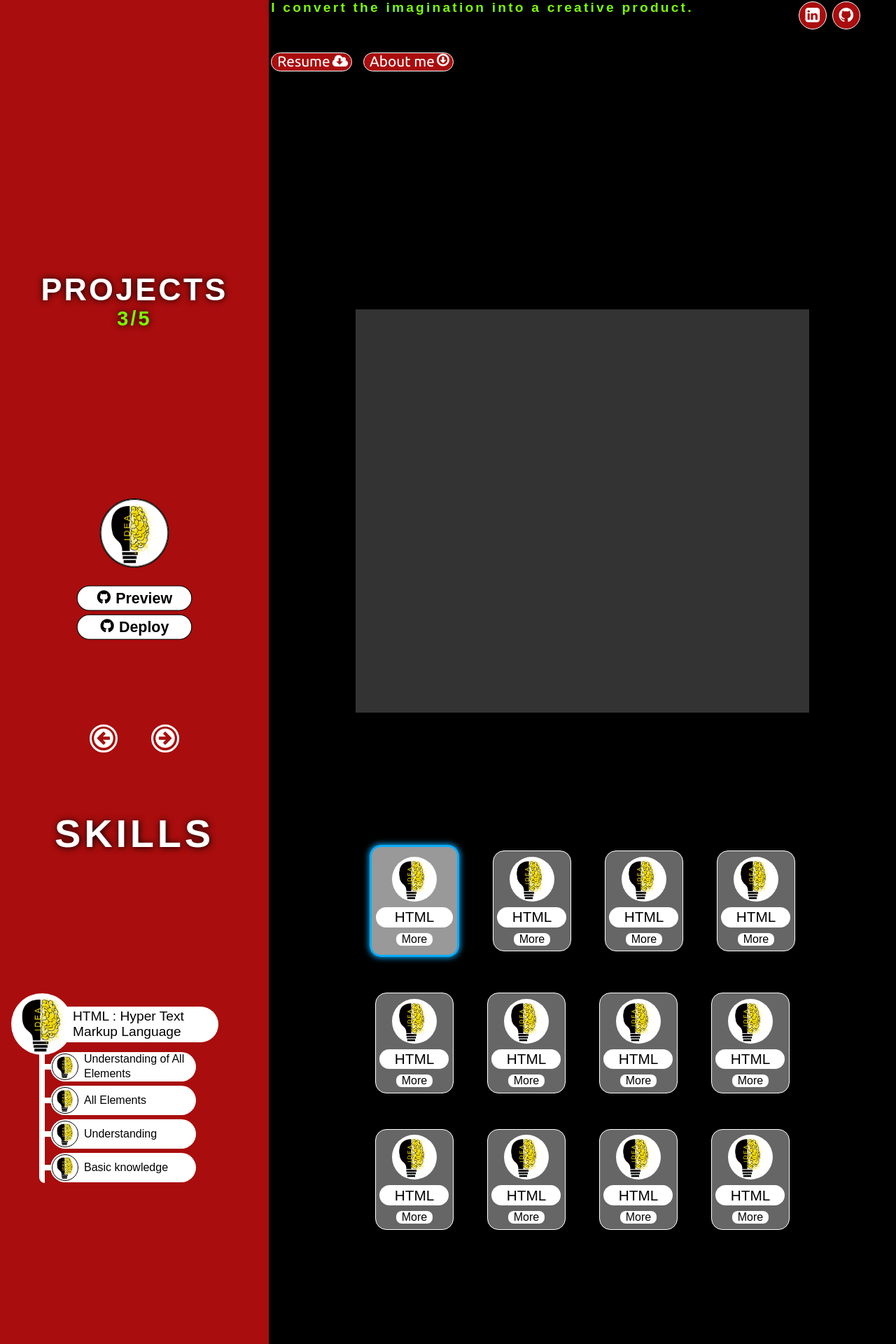
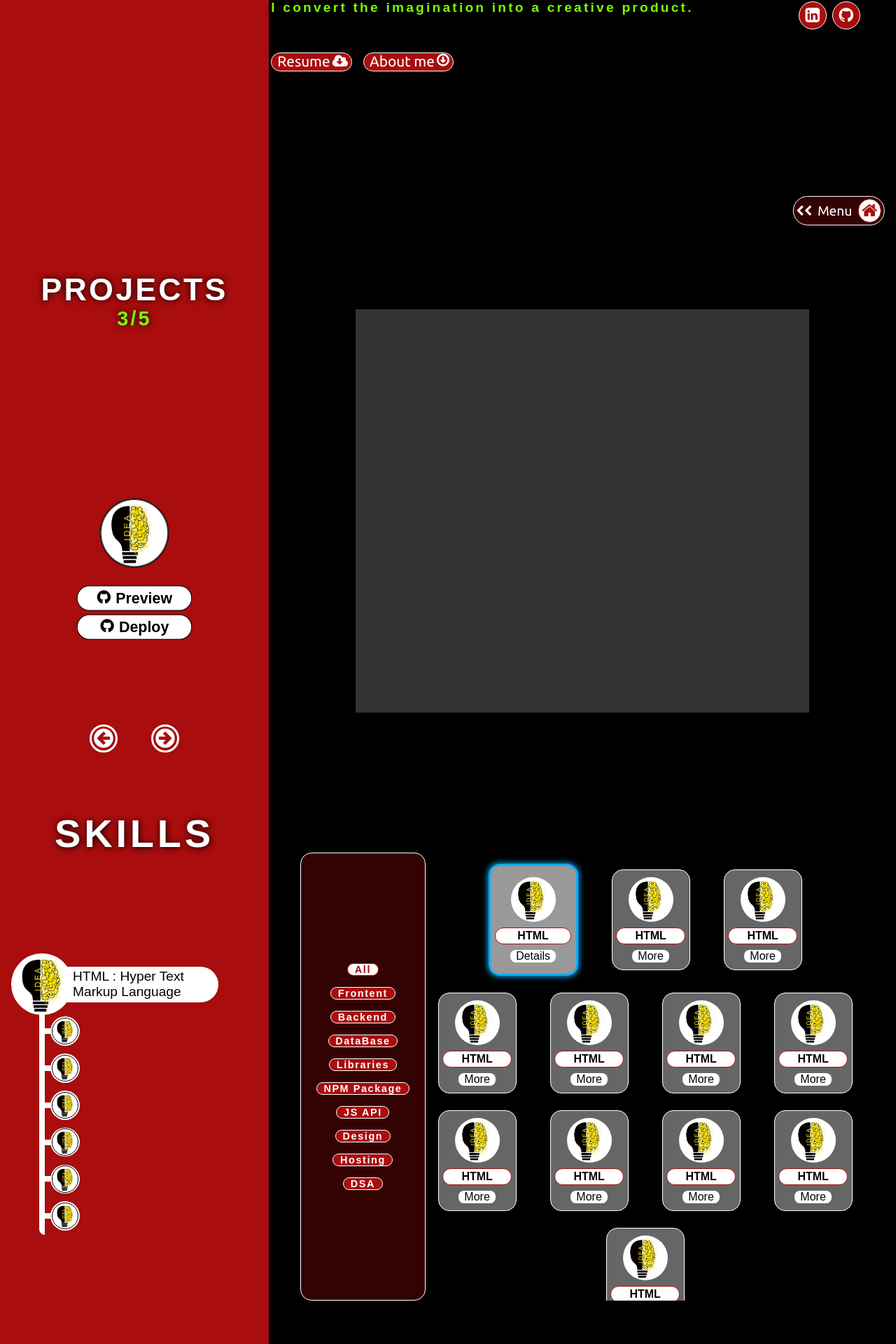
Before and after one commit to mrRhenium/myPortfolio, a React (Create React App) app: page / in a window 1280 px wide. Shown: the part 470-2390 px from the top of the page at 70% size. Built offline with nearby package versions, Linux system fonts and the light colour scheme; a web font is replaced by a local one.

Commit message:
new look of Home page and skill page

```diff
--- a/src/CSS Folder/MenuBar.css
+++ b/src/CSS Folder/MenuBar.css
@@ -1,23 +1,25 @@
 /* ************************** */
-/* Home Page CSS */
+/* MENU BAR COMPONENT CSS */
 /* ************************** */
 
 .container_menu_bar {
-  display: none;
-}
-
-@media screen and (max-width: 750px) {
-  .container_menu_bar {
   position: fixed;
   display: flex;
-    width: 50rem;
-    height: 6rem;
-    left: 50%;
-    transform: translateX(-50%);
-    bottom: 1rem;
+  width: 8.2rem;
+  height: auto;
+  /* height: 3.2rem; */
+  left: 100%;
+  transform: translateX(-100%);
+  margin-left: -1rem;
+  bottom: 0.5rem;
   border-radius: 10rem;
   border: 0.1rem solid white;
-    background-color: white;
+  background-color: rgba(169, 13, 13, 0.3);
+  transition: 1s;
+  overflow: hidden;
+}
+.container_menu_bar:hover {
+  width: 28rem;
 }
 
 .container_menu_bar ul {
@@ -26,60 +28,101 @@
   align-items: center;
   width: 100%;
   height: 100%;
-    padding: 0.2rem 1rem;
+  gap: 0.5rem;
+  padding: 0.2rem 0.2rem;
+  list-style: none;
 }
-
-  .container_menu_bar ul .indicator {
-    position: absolute;
-    display: flex;
-    width: 5.5em;
-    height: 5.5rem;
-    top: 50%;
-    transform: translate(2rem, -50%);
-    border-radius: 50%;
-    background-color: #09adff;
+.container_menu_bar:hover ul {
+  padding-right: 0.5rem;
 }
 
 .container_menu_bar ul li {
-    position: relative;
   display: flex;
-    flex-direction: column;
+}
+.container_menu_bar ul li:nth-child(2) {
+  order: 3;
+}
+.container_menu_bar ul li:nth-child(3) {
+  order: 4;
+}
+.container_menu_bar ul li:nth-child(4) {
+  order: 5;
+}
+.container_menu_bar ul li:nth-child(5) {
+  order: 6;
+}
+.container_menu_bar ul li:nth-child(6) {
+  order: 7;
+}
+
+.container_menu_bar ul li.menu_indicator {
+  display: flex;
   justify-content: center;
   align-items: center;
-    width: 100%;
-    height: 100%;
-    color: black;
-    list-style: none;
-    /* border: 1px solid white; */
+  order: 1;
+  color: white;
+}
+.container_menu_bar:hover ul li.menu_indicator {
+  display: none;
+}
+.container_menu_bar ul li.menu_indicator span {
+  font-size: 1.2rem;
+  font-family: Ubuntu, sans-serif;
+  margin-left: 0.5rem;
 }
 
 .container_menu_bar ul li span {
+  position: relative;
   display: flex;
   justify-content: center;
   align-items: center;
+  cursor: pointer;
+}
+.container_menu_bar ul li span i {
+  color: white;
+  font-size: 1.4rem;
+  width: 1.8rem;
+  height: 1.8rem;
+  text-align: center;
+  border: 0.1rem solid white;
+  border-radius: 50%;
   padding: 0.1rem;
-    width: 100%;
-    /* border: 1px solid wheat; */
+}
+.container_menu_bar ul li span a {
+  color: white;
+  font-size: 0.7rem;
+  font-weight: bolder;
+  font-family: Ubuntu, sans-serif;
+  padding: 0 0.5rem;
+  letter-spacing: 0.1rem;
+  border-radius: 2rem;
+  border: 0.1rem solid white;
+}
+.container_menu_bar ul li:hover i {
+  background-color: #a90d0d;
+}
+.container_menu_bar ul li:hover a {
+  background-color: #a90d0d;
 }
 
-  .container_menu_bar ul li span.icon {
-    font-size: 4rem;
-    height: 70%;
+.container_menu_bar ul li.active {
+  order: 2;
+  display: flex;
+}
+.container_menu_bar ul li span.active i {
+  font-size: 1.5rem;
+  color: #a90d0d;
+  width: 2.1rem;
+  height: 2.1rem;
+  /* width: auto;
+  height: auto; */
+  padding: 0.2rem;
+  border: 0.1rem solid #a90d0d;
+  background-color: white;
+}
+.container_menu_bar ul li span.active a {
+  display: none;
 }
 
-  .container_menu_bar ul li span.icon_name {
-    font-size: 2rem;
-    height: 30%;
+@media screen and (max-width: 750px) {
 }
-
-  .container_menu_bar ul li span.icon.active {
-    height: 70%;
-    font-size: 4.5rem;
-    /* transform: translateY(-50%); */
-  }
-
-  .container_menu_bar ul li span.icon_name.active {
-    display: none;
-    height: 30%;
-  }
-}
--- a/src/CSS Folder/Skill.css
+++ b/src/CSS Folder/Skill.css
@@ -22,6 +22,7 @@
   display: none;
   width: 100%;
   background-color: black;
+  border: 1px solid white;
 }
 
 .skill_page .upper_part {
@@ -55,12 +56,13 @@
 .section_left .lower_part .card {
   position: relative;
   display: flex;
-  justify-content: center;
-  align-items: center;
   flex-direction: column;
+  /* justify-content: center; */
+  /* align-items: center; */
   width: 100%;
-  height: 16.5rem;
-  transform: translateY(-2rem);
+  height: 27rem;
+  /* height: 16.5rem; */
+  /* transform: translateY(-2rem); */
   /* animation: skill_card_anim 1s infinite; */
   /* border: 1px solid white; */
 }
@@ -80,7 +82,7 @@
   /* justify-content: center; */
   align-items: center;
   width: 100%;
-  height: 28%;
+  height: 15%;
   /* border: 1px solid white; */
 }
 
@@ -148,6 +150,7 @@
   display: flex;
   width: 100%;
   height: 0%;
+  overflow: hidden;
   animation: card_entry_body_anim 2s 4s;
   animation-fill-mode: forwards;
   /* border: 1px solid white; */
@@ -158,7 +161,7 @@
     height: 0;
   }
   100% {
-    height: 72%;
+    height: 85%;
   }
 }
 
@@ -167,12 +170,14 @@
   display: flex;
   flex-direction: column;
   width: 16rem;
-  height: 100%;
+  /* height: 90%; */
+  height: fit-content;
+  padding-top: 0.5rem;
   margin-left: 3.5rem;
   overflow-y: scroll;
-  /* border: 1px solid black; */
   border-left: 0.5rem solid white;
   border-bottom-left-radius: 0.5rem;
+  /* border: 1px solid black; */
 }
 .item_cntnr::-webkit-scrollbar {
   width: 0.1rem;
@@ -193,7 +198,7 @@
   display: flex;
   align-items: center;
   height: 3.3rem;
-  margin: 0.2rem 0;
+  /* margin: 0.2rem 0; */
   /* border: 2px solid black; */
 }
 .lower_part .card .body .item_cntnr .rods {
@@ -209,12 +214,23 @@
   position: relative;
   display: flex;
   align-items: center;
-  width: 13rem;
+  width: 2.6rem;
   height: 2.6rem;
   padding: 0.1rem;
   border-radius: 2rem;
   background-color: white;
+  overflow: hidden;
   transform: translateX(-0.5rem);
+  animation: card_entry_body_content_anim 0.5s 6s;
+  animation-fill-mode: forwards;
+}
+@keyframes card_entry_body_content_anim {
+  0% {
+    width: 2.6rem;
+  }
+  100% {
+    width: 13rem;
+  }
 }
 
 .lower_part .card .body .item_cntnr .content .img {
@@ -236,8 +252,9 @@
 .skill_page .section_right {
   position: relative;
   display: flex;
-  flex-direction: column;
-  align-items: center;
+  flex-direction: row;
+  justify-content: center;
+  align-items: flex-end;
   width: 70%;
   height: 100%;
   background-color: black;
@@ -247,14 +264,56 @@
   display: none;
 }
 
+.skill_page .section_right .filter_cntnr {
+  position: relative;
+  display: flex;
+  flex-direction: column;
+  justify-content: center;
+  align-items: center;
+  width: 20%;
+  height: 80%;
+  gap: 1rem;
+  bottom: 4.5rem;
+  border-radius: 1rem;
+  background-color: rgba(169, 13, 13, 0.3);
+  border: 0.1rem solid white;
+}
+.skill_page .section_right .filter_cntnr .filter_item p {
+  color: white;
+  font-size: 0.9rem;
+  font-weight: bold;
+  letter-spacing: 0.1rem;
+  display: block;
+  text-align: center;
+  width: fit-content;
+  height: auto;
+  padding: 0rem 0.6rem;
+  cursor: pointer;
+  background-color: #a90d0d;
+  border: 0.1rem solid white;
+  border-radius: 1rem;
+}
+.skill_page .section_right .filter_cntnr .filter_item.active p {
+  color: #a90d0d;
+  background-color: white;
+  border: 0.1rem solid #a90d0d;
+}
+.skill_page .section_right .filter_cntnr .filter_item:hover p {
+  color: #a90d0d;
+  background-color: white;
+  border: 0.1rem solid #a90d0d;
+}
+
 .skill_page .section_right .lower_part {
   position: relative;
   display: flex;
   justify-content: center;
   align-items: center;
-  width: 80%;
+  width: 70%;
   height: 80%;
   margin-top: 2rem;
+  bottom: 4.5rem;
+  /* right: 2rem; */
   /* border: 1px solid white; */
 }
 .skill_page .section_right .lower_part .skill_items_cntnr {
@@ -266,7 +325,7 @@
   gap: 1.5rem 3rem;
   width: 100%;
   height: 100%;
-  padding: 2rem;
+  padding: 1rem;
   overflow-y: scroll;
   overflow-x: hidden;
   /* background-image: url(../../public/assets/scienceBg.jpg);
@@ -335,14 +394,16 @@
   justify-content: center;
   align-items: center;
   width: 90%;
-  height: 1.8rem;
+  height: 1.5rem;
   border-radius: 2rem;
   /* border: 1px solid black; */
   background-color: white;
+  border: 0.1rem solid #a90d0d;
 }
 
 .skill_page .section_right .lower_part .skill_item .title p {
-  font-size: 1.3rem;
+  font-size: 1rem;
+  font-weight: bolder;
 }
 
 .skill_page .section_right .lower_part .skill_item .btn button {
@@ -361,7 +422,7 @@
   border-radius: 0.5rem;
 }
 
-@media screen and (max-width: 1000px) {
+/* @media screen and (max-width: 1000px) {
   .skill_page .section_right .lower_part .skill_items_cntnr {
     padding: 1rem;
   }
@@ -406,7 +467,7 @@
     padding: 0 1rem;
     border: 2px solid black;
   }
-}
+} */
 
 @media screen and (max-width: 750px) {
   .skill_page {
--- a/src/components/MenuBar.js
+++ b/src/components/MenuBar.js
@@ -1,25 +1,37 @@
 import React from "react";
 import "./../CSS Folder/MenuBar.css";
+
+// const menu_items = document.querySelectorAll(".container_menu_bar ul li");
+
+// console.log(typeof menu_items, menu_items);
+
+// menu_items.map((item) => {
+//   console.log("hello", item);
+// });
 
 const MenuBar = () => {
   return (
     <>
       <div className="container_menu_bar">
         <ul>
-          <span className="indicator"></span>
-          <li>
-            <span className="icon active">
-              <i className="fa fa-home"></i>
-            </span>
-            <span className="icon_name active">
-              <a> Home</a>
-            </span>
+          <li className="menu_indicator">
+            <i className="fa fa-chevron-left" aria-hidden="true"></i>
+            <i className="fa fa-chevron-left" aria-hidden="true"></i>
+            <span>Menu</span>
           </li>
           <li>
             <span className="icon">
               <i className="fa fa-home"></i>
             </span>
             <span className="icon_name">
+              <a> Home</a>
+            </span>
+          </li>
+          <li className="active">
+            <span className="icon active">
+              <i className="fa fa-home"></i>
+            </span>
+            <span className="icon_name active">
               <a> Projects</a>
             </span>
           </li>
--- a/src/pages/Home.js
+++ b/src/pages/Home.js
@@ -35,9 +35,7 @@ const Home = () => {
                 <p>This is Nitesh Yadav.</p>
               </div>
               <div className="intro_lower">
-                <span className="profession">
-                  <Anim_text />
-                </span>
+                <span className="profession">{/* <Anim_text /> */}</span>
                 <br />
                 <br />
                 <span className="tag_line_cntnr">
--- a/src/pages/Skill.js
+++ b/src/pages/Skill.js
@@ -98,6 +98,38 @@ const Skill = () => {
           <div className="upper_part">
             <h2>SKILLS</h2>
           </div>
+          <div className="filter_cntnr">
+            <span className="filter_item active">
+              <p>All</p>
+            </span>
+            <span className="filter_item">
+              <p>Frontent</p>
+            </span>
+            <span className="filter_item">
+              <p>Backend</p>
+            </span>
+            <span className="filter_item">
+              <p>DataBase</p>
+            </span>
+            <span className="filter_item">
+              <p>Libraries</p>
+            </span>
+            <span className="filter_item">
+              <p>NPM Package</p>
+            </span>
+            <span className="filter_item">
+              <p>JS API</p>
+            </span>
+            <span className="filter_item">
+              <p>Design</p>
+            </span>
+            <span className="filter_item">
+              <p>Hosting</p>
+            </span>
+            <span className="filter_item">
+              <p>DSA</p>
+            </span>
+          </div>
           <div className="lower_part">
             <div className="skill_items_cntnr">
               <span className="skill_item active">
@@ -108,7 +140,7 @@ const Skill = () => {
                   <p>HTML</p>
                 </span>
                 <span className="btn">
-                  <button>More</button>
+                  <button>Details</button>
                 </span>
               </span>
               {/* dummy */}
```
Lines whose indentation alone changed are shown as unchanged.
